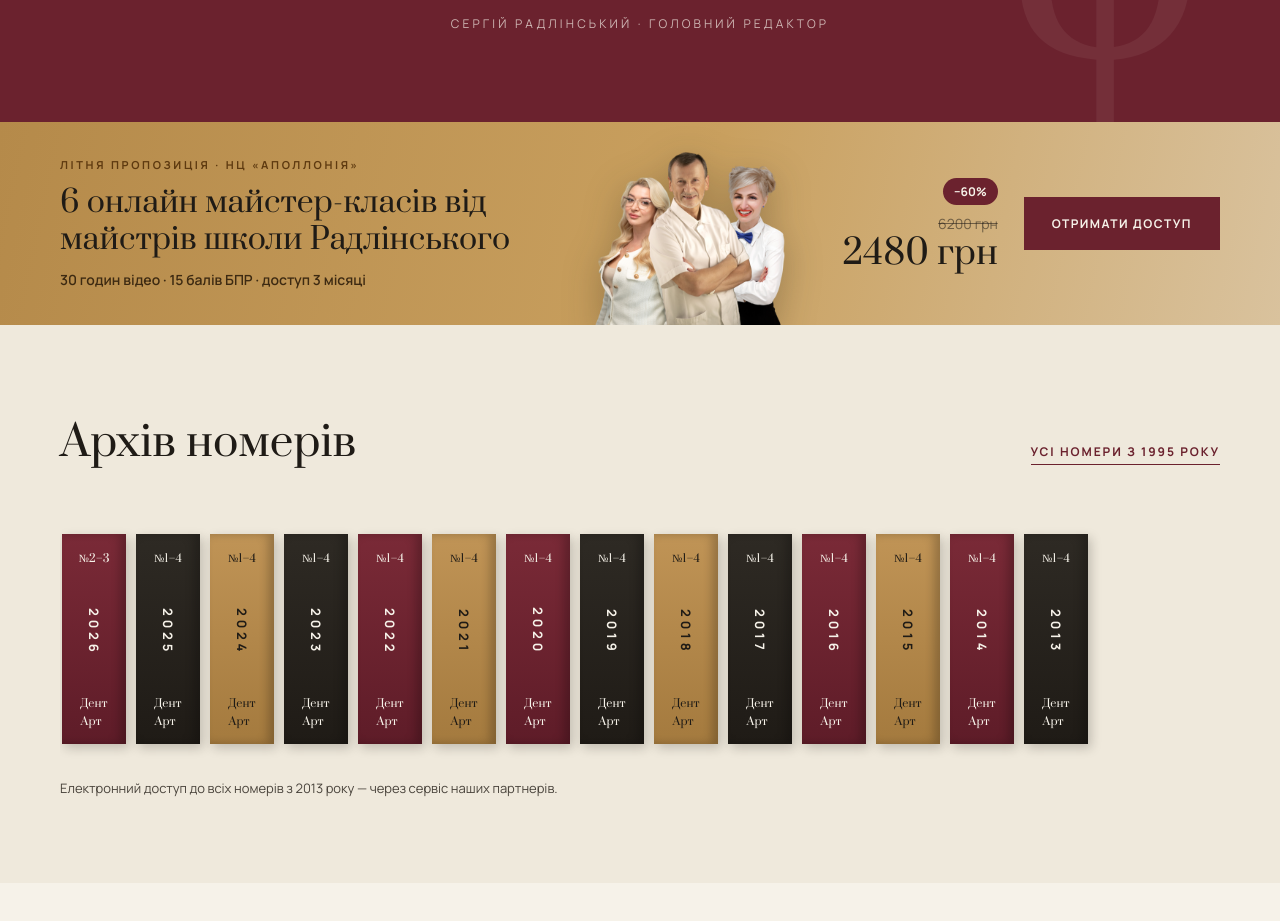
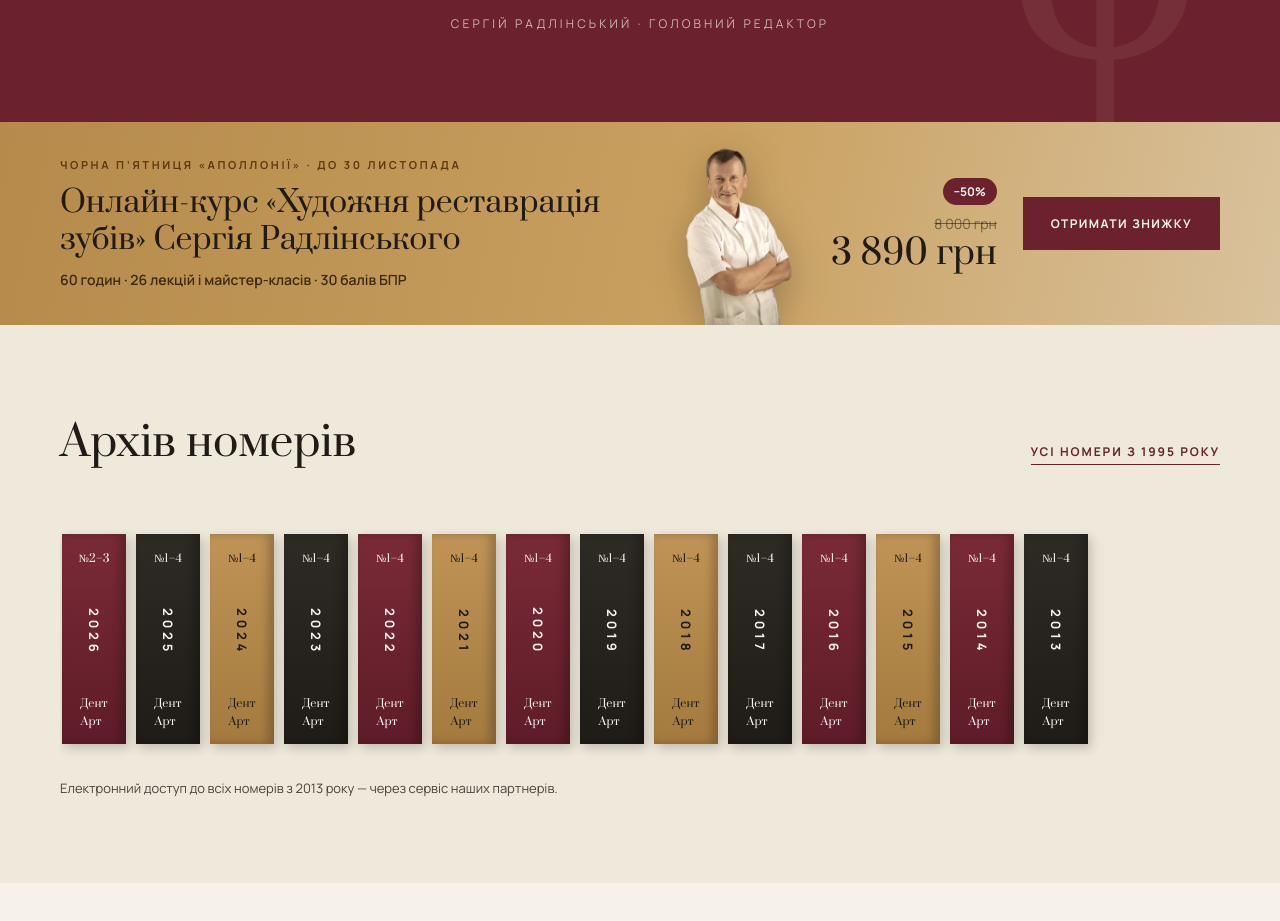
Before and after one commit to mykolaradlinskyi-alt/dentart, a plain HTML site: page index.html in a window 1280 px wide. Shown: the part 2480-3401 px from the top of the page. Drawn offline with Linux system fonts and the light colour scheme.

Commit message:
Промо-смуга: літня акція → «Чорна п'ятниця «Аполлонії»» (онлайн-курс, 3 890 грн до 30.11)
- UA/EN: онлайн-курс Радлінського, −50%, 8 000 → 3 890 грн, 60 год, 30 балів БПР
- посилання на radlinsky.com.ua/kurs-online з utm_campaign=bf2026
- портрет Радлінського замість тріо лекторів

Co-Authored-By: Claude Opus 5.5 <noreply@anthropic.com>

```diff
--- a/index.html
+++ b/index.html
@@ -200,18 +200,18 @@ alt="Обкладинка ДентАрт №3 (124) 2026 — лікар-стом
 <div class="promo-band">
 <div class="wrap">
 <div class="pb-copy">
-<p class="pb-label">Літня пропозиція · НЦ «Аполлонія»</p>
-<p class="pb-title">6 онлайн майстер-класів від майстрів школи Радлінського</p>
-<p class="pb-meta">30 годин відео · 15 балів БПР · доступ 3 місяці</p>
+<p class="pb-label">Чорна п’ятниця «Аполлонії» · до 30 листопада</p>
+<p class="pb-title">Онлайн-курс «Художня реставрація зубів» Сергія Радлінського</p>
+<p class="pb-meta">60 годин · 26 лекцій і майстер-класів · 30 балів БПР</p>
 </div>
-<img class="pb-trio" src="assets/mk-trio.png" alt="Сергій Радлінський, Ольга Пономаренко, Наталія Синицина" loading="lazy" decoding="async" width="640" height="550">
+<img class="pb-trio" src="assets/bf-radlinsky.webp" alt="Сергій Радлінський" loading="lazy" decoding="async" width="283" height="424">
 <div class="pb-right">
 <div class="pb-price">
-<span class="pb-badge">−60%</span>
-<div class="pb-old">6200 грн</div>
-<div class="pb-new">2480 грн</div>
+<span class="pb-badge">−50%</span>
+<div class="pb-old">8 000 грн</div>
+<div class="pb-new">3 890 грн</div>
 </div>
-<a class="pb-btn" href="https://radlinsky.com.ua/summer-sale?utm_source=dentart&utm_medium=banner&utm_campaign=summer-sale-2026" target="_blank" rel="noopener">Отримати доступ</a>
+<a class="pb-btn" href="https://radlinsky.com.ua/kurs-online?utm_source=dentart&amp;utm_medium=banner&amp;utm_campaign=bf2026" target="_blank" rel="noopener">Отримати знижку</a>
 </div>
 </div>
 </div>
```
Also changed, not shown: en/index.html (+8 -8 lines), assets/bf-radlinsky.webp (added).
